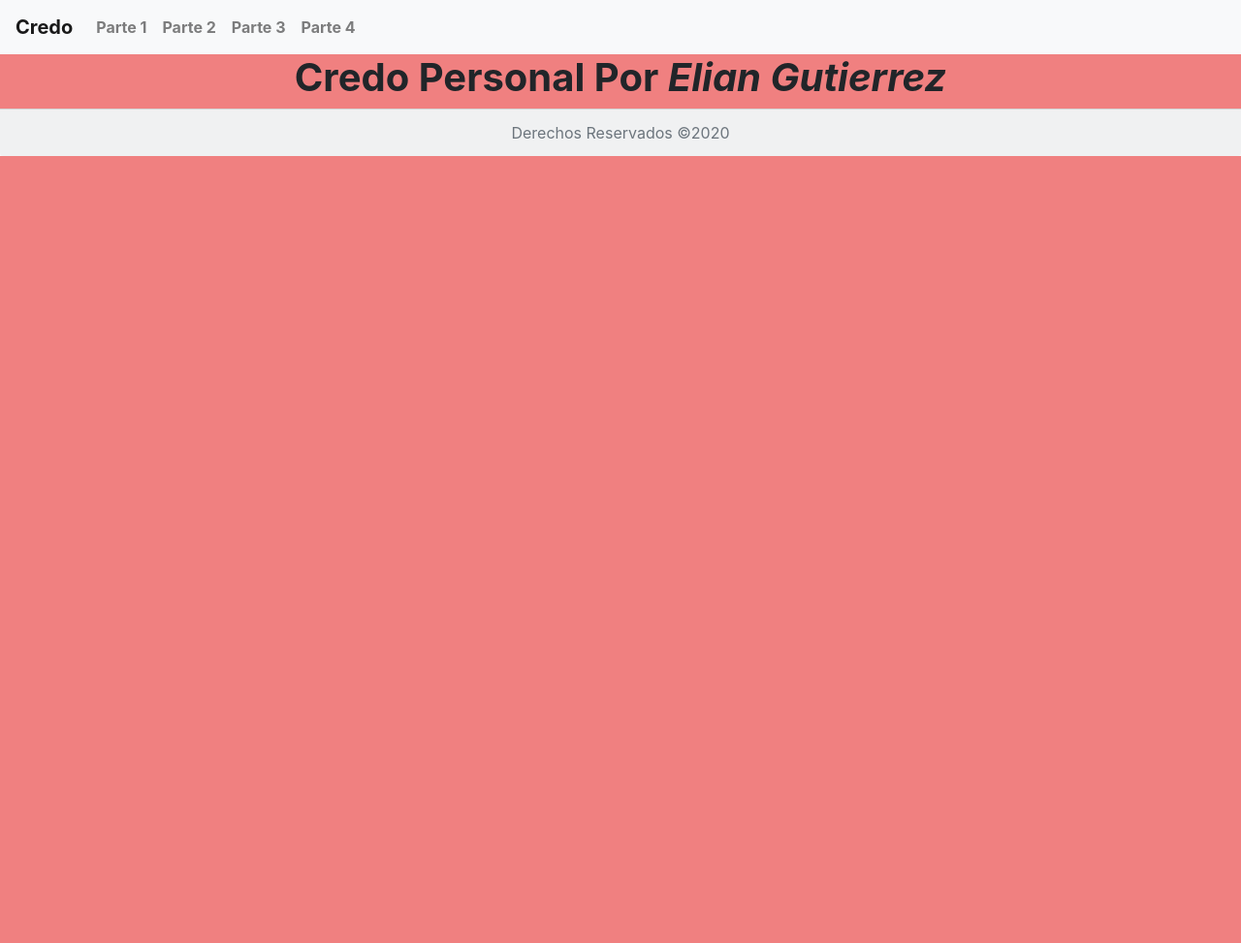
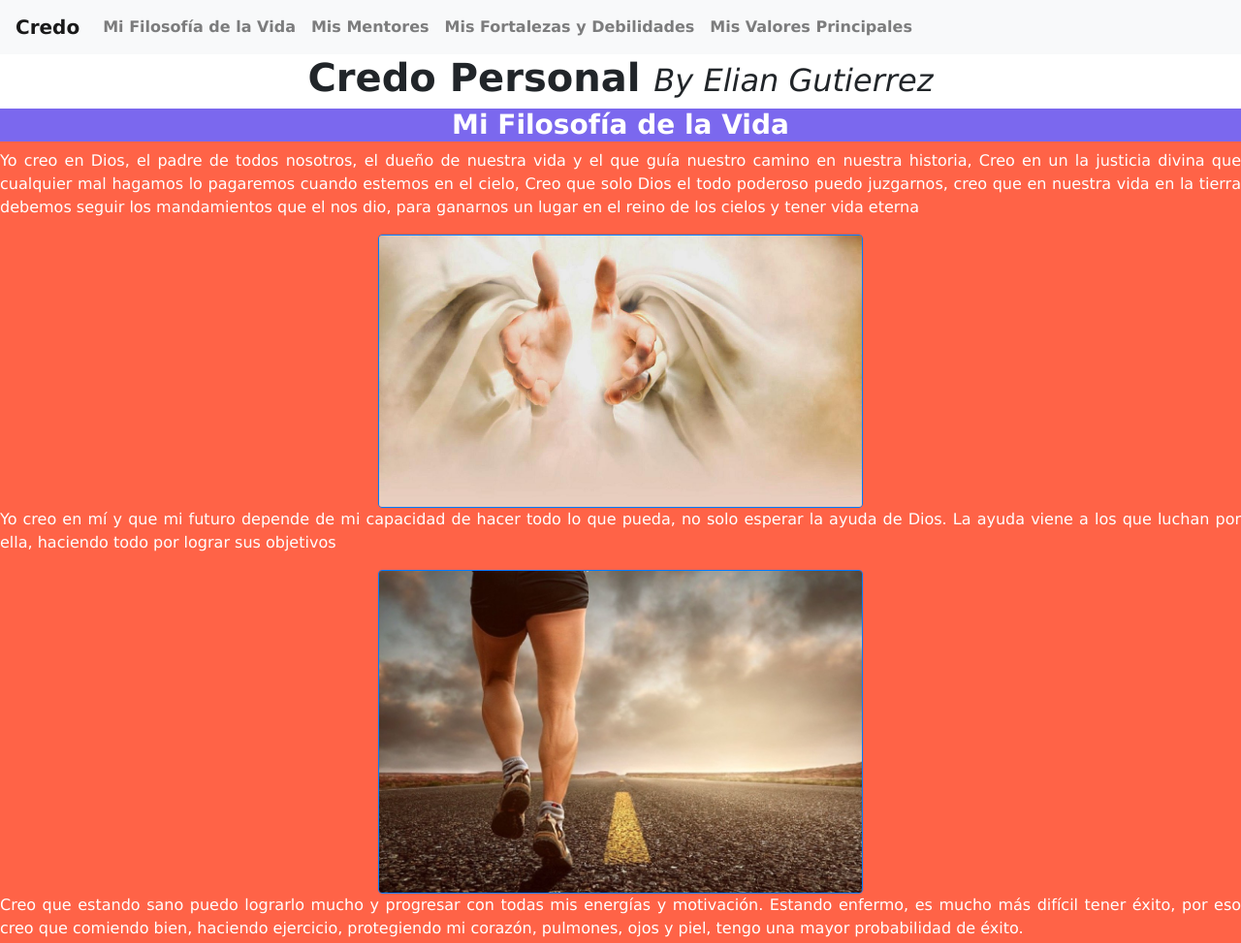
Before and after one commit to Elian-Gutierrez/Elian-Gutierrez.github.io, a plain HTML site: page credo.io/index.html in a window 1280 px wide. Shown: the top 973 px of the page at 97% size. Before the commit the page ends 800 px from the top, so only its background shows below. Drawn offline with nearby package versions, Linux system fonts and the light colour scheme.

Commit message:
filosofia

```diff
--- a/credo.io/css/estilo.css
+++ b/credo.io/css/estilo.css
@@ -1,7 +1,19 @@
 body{
-    background-color: lightcoral;
+    font-family: 'Lucida Sans', 'Lucida Sans Regular', 'Lucida Grande', 'Lucida Sans Unicode', Geneva, Verdana, sans-serif;
+
 }
 h1{
+    text-align: center;
+}
+h3{
+    text-align: center;
+    background-color: mediumslateblue;
+}
+#filosofia{
+    background-color: tomato;
+    color: white;
+}
+cite{
     text-align: center;
 }
 footer{
--- a/credo.io/index.html
+++ b/credo.io/index.html
@@ -17,15 +17,38 @@
         </button>
         <div class="collapse navbar-collapse" id="navbarNavAltMarkup">
           <div class="navbar-nav">
-            <a class="nav-item nav-link" href="#"><b>Parte 1</b></a>
-            <a class="nav-item nav-link" href="#"><b>Parte 2</b></a>
-            <a class="nav-item nav-link" href="#"><b>Parte 3</b></a>
-            <a class="nav-item nav-link" href="#"><b>Parte 4</b></a>
+            <a class="nav-item nav-link" href="#filosofia"><b>Mi Filosofía de la Vida</b></a>
+            <a class="nav-item nav-link" href="#mentores"><b>Mis Mentores</b></a>
+            <a class="nav-item nav-link" href="#"><b>Mis Fortalezas y Debilidades</b></a>
+            <a class="nav-item nav-link" href="#"><b>Mis Valores Principales</b></a>
           </div>
         </div>
       </nav>
       <!--main-->
-      <h1><b>Credo Personal Por <cite>Elian Gutierrez</cite></b></h1>
+      <h1><b>Credo Personal <small><cite>By Elian Gutierrez</cite></small></b></h1>
+      <div id="filosofia">
+        <h3><b>Mi Filosofía de la Vida</b></h3>
+        <p class="text-justify">Yo creo en Dios, el padre de todos nosotros, el dueño de nuestra vida y
+          el que guía nuestro camino en nuestra historia, Creo en un la justicia divina
+          que cualquier mal hagamos lo pagaremos cuando estemos en el cielo, Creo que solo Dios el
+          todo poderoso puedo juzgarnos, creo que en nuestra vida en la tierra debemos seguir los mandamientos
+          que el nos dio, para ganarnos un lugar en el reino de los cielos y tener vida eterna</p>
+          <img src="./img/1.jpg" class="img-fluid border border-primary rounded mx-auto d-block" alt="Creencia 1" width="500px" height="300%">
+          <p class="text-justify">Yo creo en mí y que mi futuro depende de mi capacidad de hacer todo lo que pueda, no solo esperar la ayuda
+            de Dios. La ayuda viene a los que luchan por ella, haciendo todo por lograr sus objetivos</p>
+            <img src="./img/2.jpg" class="img-fluid border border-primary rounded mx-auto d-block" alt="Responsive image" width="500px" height="300%">
+            <p class="text-justify">Creo que estando sano puedo lograrlo mucho y progresar con todas mis energías y motivación.
+              Estando enfermo, es mucho más difícil tener éxito, por eso creo que comiendo bien, haciendo ejercicio,
+              protegiendo mi corazón, pulmones, ojos y piel, tengo una mayor probabilidad de éxito.</p>
+              <img src="./img/4.jpg" class="img-fluid border border-primary rounded mx-auto d-block" alt="Responsive image" width="500px" height="300%">
+              <p class="text-justify">Yo creo que estamos viviendo en la época que es muy especial en la historia del mundo.
+                Tenemos más oportunidades para progresar en nuestras vidas, en estos días que en cualquier otro tiempo.
+                Hay más información y más acceso a la educación. Es un tiempo excelente</p>
+                <img src="./img/5.jpg" class="img-fluid border border-primary rounded mx-auto d-block" alt="Responsive image" width="500px" height="300%">
+      </div>
+                <di id="mentores">
+                  <h3><b>Mis Mentores</b></h3>
+                </di>
       <!--Footer-->
       <footer class="footer footer-expand-lg footer-light bg-light">
         <div class="card-footer text-muted">
```
Also changed, not shown: credo.io/img/1.2.jpg (added), credo.io/img/1.3.jpg (added), credo.io/img/1.4.jpg (added), credo.io/img/1.jpg (added), credo.io/img/2.jpg (added), credo.io/img/4.jpg (added), credo.io/img/5.jpg (added).
